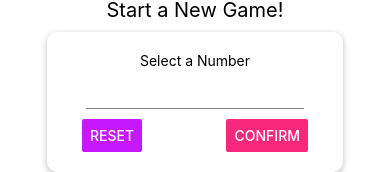
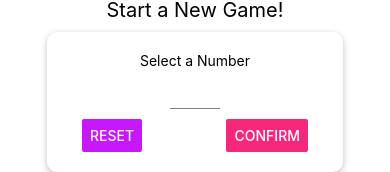
Before and after one commit to gerrymcdonnell/rntut-numberguessapp, a React Native app: screen / in a window 390 px wide. Shown: the part 112-284 px from the top of the page. Built offline with nearby package versions, Linux system fonts and the light colour scheme.

Commit message:
added options to the component

```diff
--- a/components/input.js
+++ b/components/input.js
@@ -3,7 +3,7 @@ import { StyleSheet, Text, TextInput,Button } from 'react-native';
 
 const Input=props=>{
     return (
-        <TextInput style={{...styles.input,...props.style}}/>
+        <TextInput {...props} style={{...styles.input,...props.style}}/>
     );
 };
 
--- a/screens/StartGameScreen.js
+++ b/screens/StartGameScreen.js
@@ -14,14 +14,14 @@ const StartGameScreen=props=>{
             <Card style={styles.inputContainer}>
 
                 <Text>Select a Number</Text>
-                <Input/>
-                <View style={styles.buttonContainer}>
+                <Input style={styles.input} blurOnSubmit autoCorrect={false} keyboardType='numeric'/>
+                    <View style={styles.buttonContainer}>
 
-                {/**problems wrapping view around buttons */}
-                <Button title="Reset" onPress={()=>{}} color={Colors.secondary} />
-                <Button title="Confirm" onPress={()=>{}} color={Colors.primary} />
+                    {/**problems wrapping view around buttons */}
+                    <Button title="Reset" onPress={()=>{}} color={Colors.secondary} />
+                    <Button title="Confirm" onPress={()=>{}} color={Colors.primary} />
 
-                </View>
+                    </View>
 
             </Card>
         </View>
@@ -51,6 +51,10 @@ const styles=StyleSheet.create({
     },
     button:{
         width:100
+    },
+    input:{
+        width:50,
+        textAlign:'center'
     }
 });
 
```
